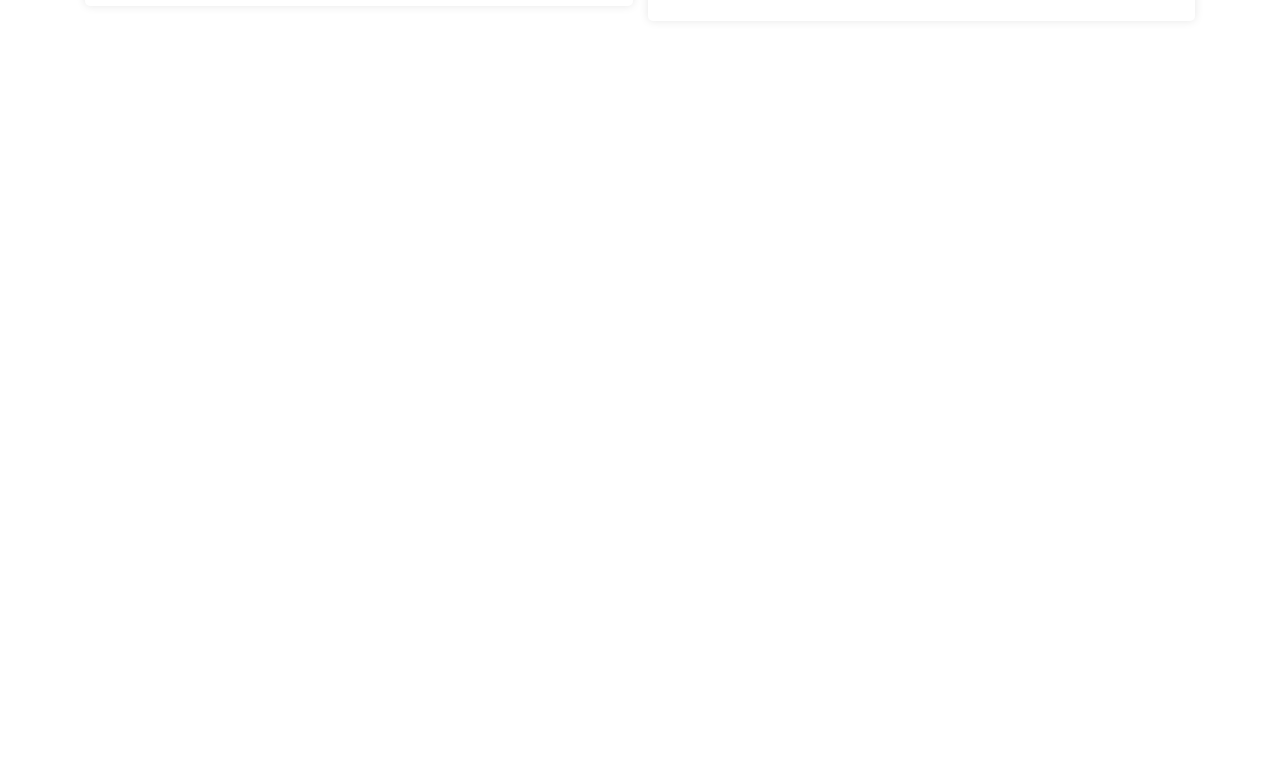
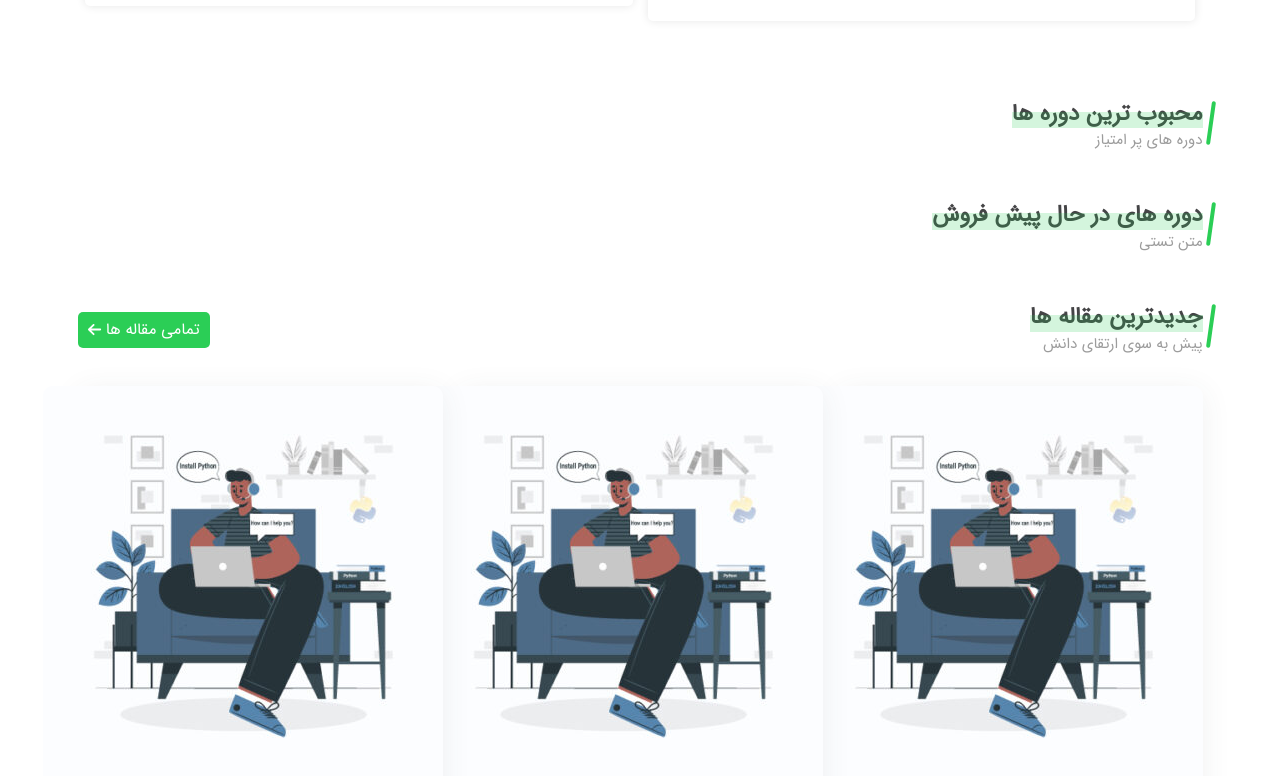
Before and after one commit to zhale-el/Cms-rtl-app, a React (Vite) app: page / in a window 1280 px wide. Shown: the part 1992-2768 px from the top of the page. Before the commit the page ends 2093 px from the top, so only its background shows below. Built offline with nearby package versions, Linux system fonts and the light colour scheme; a web font is replaced by a local one.

Commit message:
add article box

```diff
--- /dev/null
+++ b/src/components/ArticleBox/ArticleBox.css
@@ -0,0 +1,42 @@
+.article-card {
+  margin: 3rem 0;
+  transition: all 400ms ease;
+  border-radius: 1rem;
+  box-shadow: 0 5px 30px rgba(70, 72, 77, 0.08);
+}
+
+.article-card:hover {
+  transform: translateY(-0.6rem);
+}
+
+.article-card__img {
+  border-radius: 1rem 1rem 0 0;
+}
+
+.article-card__content {
+  padding: 1rem 2rem 3rem 2rem;
+}
+
+.article-card__link {
+  font-weight: bold;
+}
+
+.article-card__text {
+  color: #898989;
+  font-size: 1.2rem;
+  padding: 1rem 0 2.5rem 0;
+}
+
+.article-card__btn {
+  color: var(--primary-color);
+  border: 2px solid var(--primary-color);
+  font-size: 1.4rem;
+  padding: 0.5rem 1rem;
+  border-radius: 0.5rem;
+  transition: all 400ms ease;
+}
+
+.article-card__btn:hover {
+  color: var(--white-color);
+  background-color: var(--primary-color);
+}
--- /dev/null
+++ b/src/components/ArticleBox/ArticleBox.jsx
@@ -0,0 +1,31 @@
+import React from "react";
+import "./ArticleBox.css";
+
+const ArticleBox = ({ title, desc, cover }) => {
+  return (
+    <div className="col-4">
+      <div className="article-card">
+        <div className="article-card__header">
+          <a href="#" className="article-card__link-img">
+            <img
+              src={cover}
+              className="article-card__img"
+              alt="Article Cover"
+            />
+          </a>
+        </div>
+        <div className="article-card__content">
+          <a href="#" className="article-card__link">
+            {title}
+          </a>
+          <p className="article-card__text">{desc}</p>
+          <a href="#" className="article-card__btn">
+            بیشتر بخوانید
+          </a>
+        </div>
+      </div>
+    </div>
+  );
+};
+
+export default ArticleBox;
--- /dev/null
+++ b/src/components/LastArticls/LastArticls.css
@@ -0,0 +1,3 @@
+.articles {
+  margin: 4rem 0;
+}
--- /dev/null
+++ b/src/components/LastArticls/LastArticls.jsx
@@ -0,0 +1,41 @@
+import React from "react";
+import "./LastArticls.css";
+import SectionHeader from "../SectionHeader/SectionHeader";
+import ArticleBox from "../ArticleBox/ArticleBox";
+
+import blogImg3 from "../../assets/images/blog/3.jpg";
+const LastArticls = () => {
+  return (
+    <div className="articles">
+      <div className="container">
+        <SectionHeader
+          title="جدیدترین مقاله ها"
+          desc="پیش به سوی ارتقای دانش"
+          btnTitle="تمامی مقاله ها"
+        />
+
+        <div class="articles__content">
+          <div class="row">
+            <ArticleBox
+              title=" نحوه نصب کتابخانه در پایتون | آموزش نصب کتابخانه پایتون"
+              cover={blogImg3}
+              desc="بان پایتون هم مانند دیگر زبان­های برنامه نویسی رایج، دارای کتابخانه"
+            />{" "}
+            <ArticleBox
+              title=" نحوه نصب کتابخانه در پایتون | آموزش نصب کتابخانه پایتون"
+              cover={blogImg3}
+              desc="بان پایتون هم مانند دیگر زبان­های برنامه نویسی رایج، دارای کتابخانه"
+            />{" "}
+            <ArticleBox
+              title=" نحوه نصب کتابخانه در پایتون | آموزش نصب کتابخانه پایتون"
+              cover={blogImg3}
+              desc="بان پایتون هم مانند دیگر زبان­های برنامه نویسی رایج، دارای کتابخانه"
+            />
+          </div>
+        </div>
+      </div>
+    </div>
+  );
+};
+
+export default LastArticls;
--- /dev/null
+++ b/src/components/PopularCourses/PopularCourses.css
@@ -0,0 +1,3 @@
+.popular {
+  margin: 5rem 0;
+}
--- /dev/null
+++ b/src/components/PopularCourses/PopularCourses.jsx
@@ -0,0 +1,16 @@
+import React from "react";
+import "./PopularCourses.css";
+import SectionHeader from "../SectionHeader/SectionHeader";
+const PopularCourses = () => {
+  return (
+    <>
+      <div className="popular">
+        <div className="container">
+          <SectionHeader title="محبوب ترین دوره ها" desc="دوره های پر امتیاز" />
+        </div>
+      </div>
+    </>
+  );
+};
+
+export default PopularCourses;
--- /dev/null
+++ b/src/components/PresellCourses/PresellCourses.css
@@ -0,0 +1,3 @@
+.popular {
+  margin: 5rem 0;
+}
--- /dev/null
+++ b/src/components/PresellCourses/PresellCourses.jsx
@@ -0,0 +1,16 @@
+import React from "react";
+import "./PresellCourses.css";
+import SectionHeader from "../SectionHeader/SectionHeader";
+const PresellCourses = () => {
+  return (
+    <>
+      <div className="popular">
+        <div className="container">
+          <SectionHeader title="دوره های در حال پیش فروش" desc="متن تستی" />
+        </div>
+      </div>
+    </>
+  );
+};
+
+export default PresellCourses;
--- a/src/pages/home/Home.jsx
+++ b/src/pages/home/Home.jsx
@@ -3,12 +3,18 @@
 import Header from "../../components/Header/Header";
 import LastCourse from "../../components/LastCourse/LastCourse";
 import AboutUs from "../../components/AboutUs/AboutUs";
+import PopularCourses from "../../components/PopularCourses/PopularCourses";
+import PresellCourses from "../../components/PresellCourses/PresellCourses";
+import LastArticls from "../../components/LastArticls/LastArticls";
 const Home = () => {
   return (
     <>
       <Header />
       <LastCourse />
       <AboutUs />
+      <PopularCourses />
+      <PresellCourses />
+      <LastArticls />
     </>
   );
 };
```
